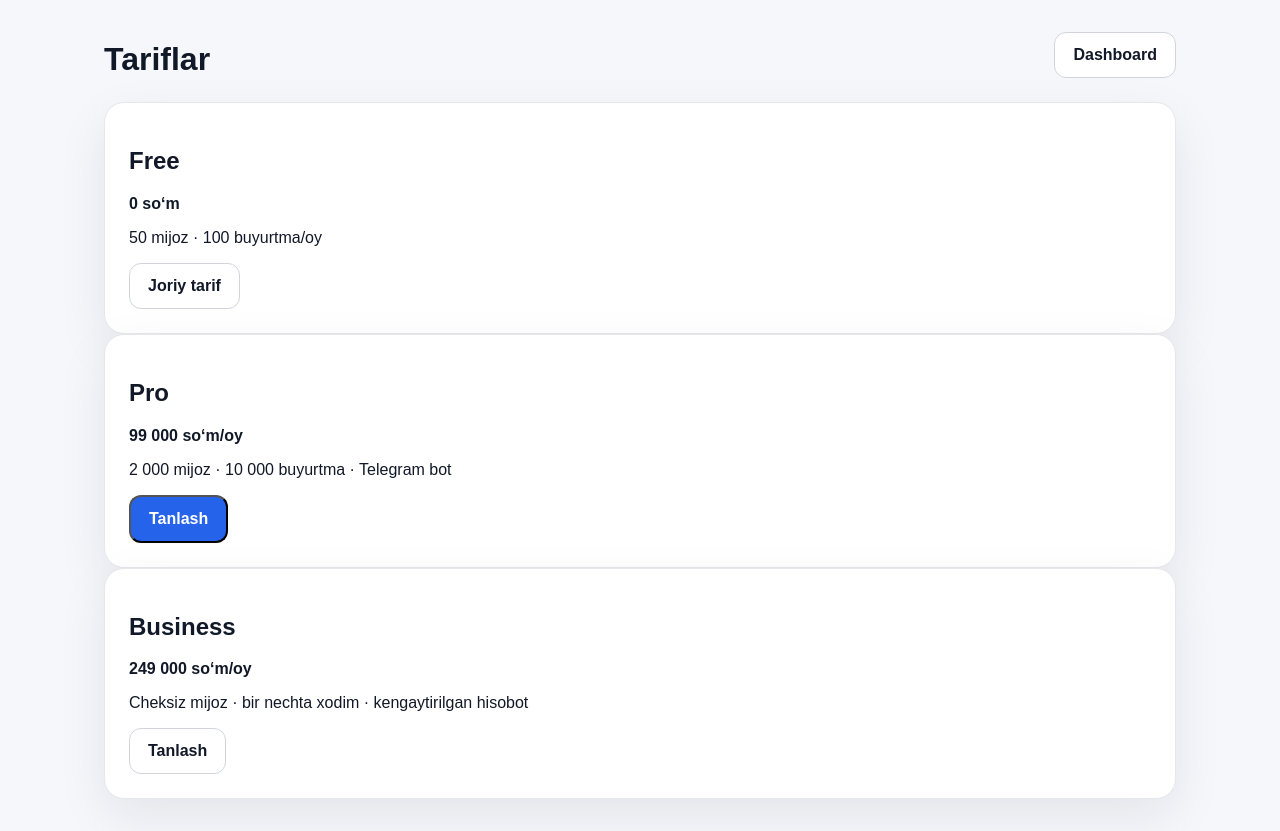
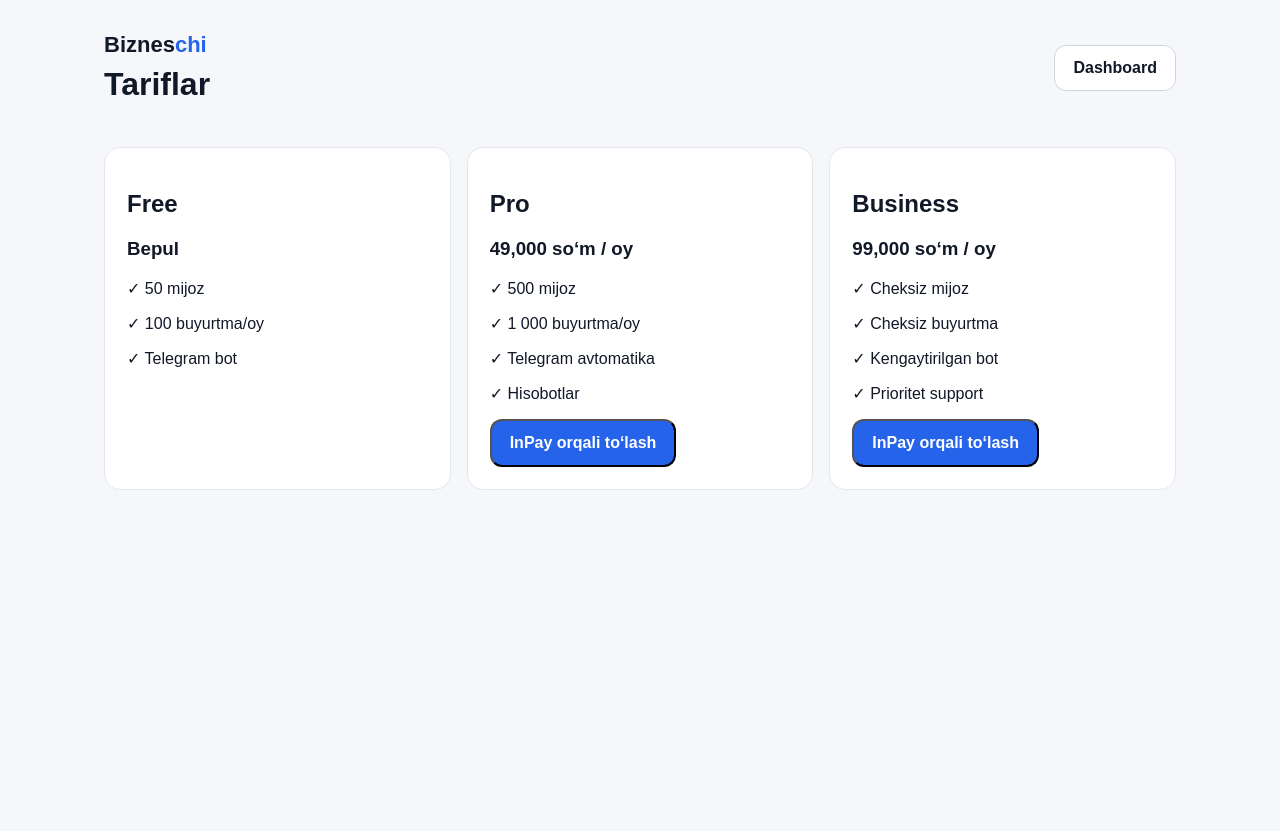
Before and after one commit to aslbek-qoziboyev/bizneschi, a Next.js app: page /subscription in a window 1280 px wide. After the commit the page ends 800 px from the top, so only its background shows below. Built offline with nearby package versions, Linux system fonts and the light colour scheme.

Commit message:
Add InPay subscription checkout UI

```diff
--- a/app/subscription/page.tsx
+++ b/app/subscription/page.tsx
@@ -1,3 +1,47 @@
+"use client";
+
 import Link from "next/link";
-const plans=[["Free","0 so‘m","50 mijoz · 100 buyurtma/oy"],["Pro","99 000 so‘m/oy","2 000 mijoz · 10 000 buyurtma · Telegram bot"],["Business","249 000 so‘m/oy","Cheksiz mijoz · bir nechta xodim · kengaytirilgan hisobot"]];
-export default function Subscription(){return <main className="dashboard"><div className="dashhead"><h1>Tariflar</h1><Link className="btn secondary" href="/dashboard">Dashboard</Link></div><div className="plans">{plans.map(([n,p,d],i)=><div className="card plan" key={n}><h2>{n}</h2><strong>{p}</strong><p>{d}</p><button className={"btn "+(i===1?"primary":"secondary")}>{i===0?"Joriy tarif":"Tanlash"}</button></div>)}</div></main>}
+import { useState } from "react";
+
+const plans = [
+  { id: "free", name: "Free", price: 0, features: ["50 mijoz", "100 buyurtma/oy", "Telegram bot"] },
+  { id: "pro", name: "Pro", price: 49000, features: ["500 mijoz", "1 000 buyurtma/oy", "Telegram avtomatika", "Hisobotlar"] },
+  { id: "business", name: "Business", price: 99000, features: ["Cheksiz mijoz", "Cheksiz buyurtma", "Kengaytirilgan bot", "Prioritet support"] }
+];
+
+export default function Subscription() {
+  const [loading, setLoading] = useState("");
+  const [message, setMessage] = useState("");
+
+  async function pay(plan: string) {
+    if (plan === "free") return;
+    setLoading(plan);
+    setMessage("");
+    const res = await fetch("/api/payments/inpay/create", {
+      method: "POST",
+      headers: { "Content-Type": "application/json" },
+      body: JSON.stringify({ plan })
+    });
+    const data = await res.json();
+    if (!res.ok) setMessage(data.error || "To‘lov yaratilmadi.");
+    else window.location.href = data.pay_url;
+    setLoading("");
+  }
+
+  return (
+    <main className="dashboard">
+      <div className="dashhead"><div><div className="brand">Biznes<span>chi</span></div><h1>Tariflar</h1></div><Link className="btn secondary" href="/dashboard">Dashboard</Link></div>
+      {message && <div className="panel"><p className="muted">{message}</p></div>}
+      <div className="grid">
+        {plans.map((plan) => (
+          <div className="panel" key={plan.id}>
+            <h2>{plan.name}</h2>
+            <h3>{plan.price === 0 ? "Bepul" : plan.price.toLocaleString("uz-UZ") + " so‘m / oy"}</h3>
+            {plan.features.map((x) => <p key={x}>✓ {x}</p>)}
+            {plan.id !== "free" && <button className="btn primary full" onClick={() => pay(plan.id)} disabled={!!loading}>{loading === plan.id ? "Invoice yaratilmoqda..." : "InPay orqali to‘lash"}</button>}
+          </div>
+        ))}
+      </div>
+    </main>
+  );
+}
```
